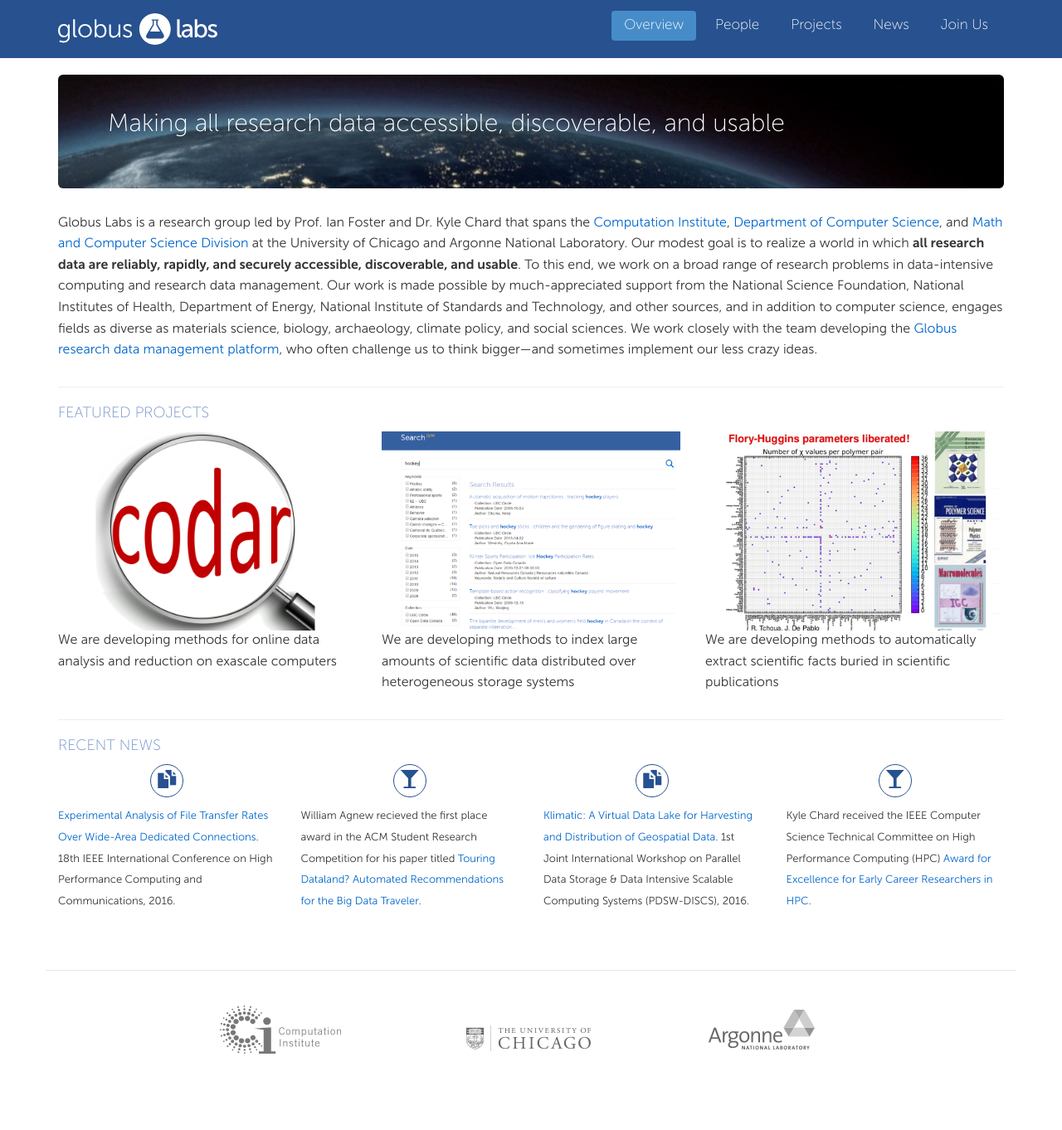
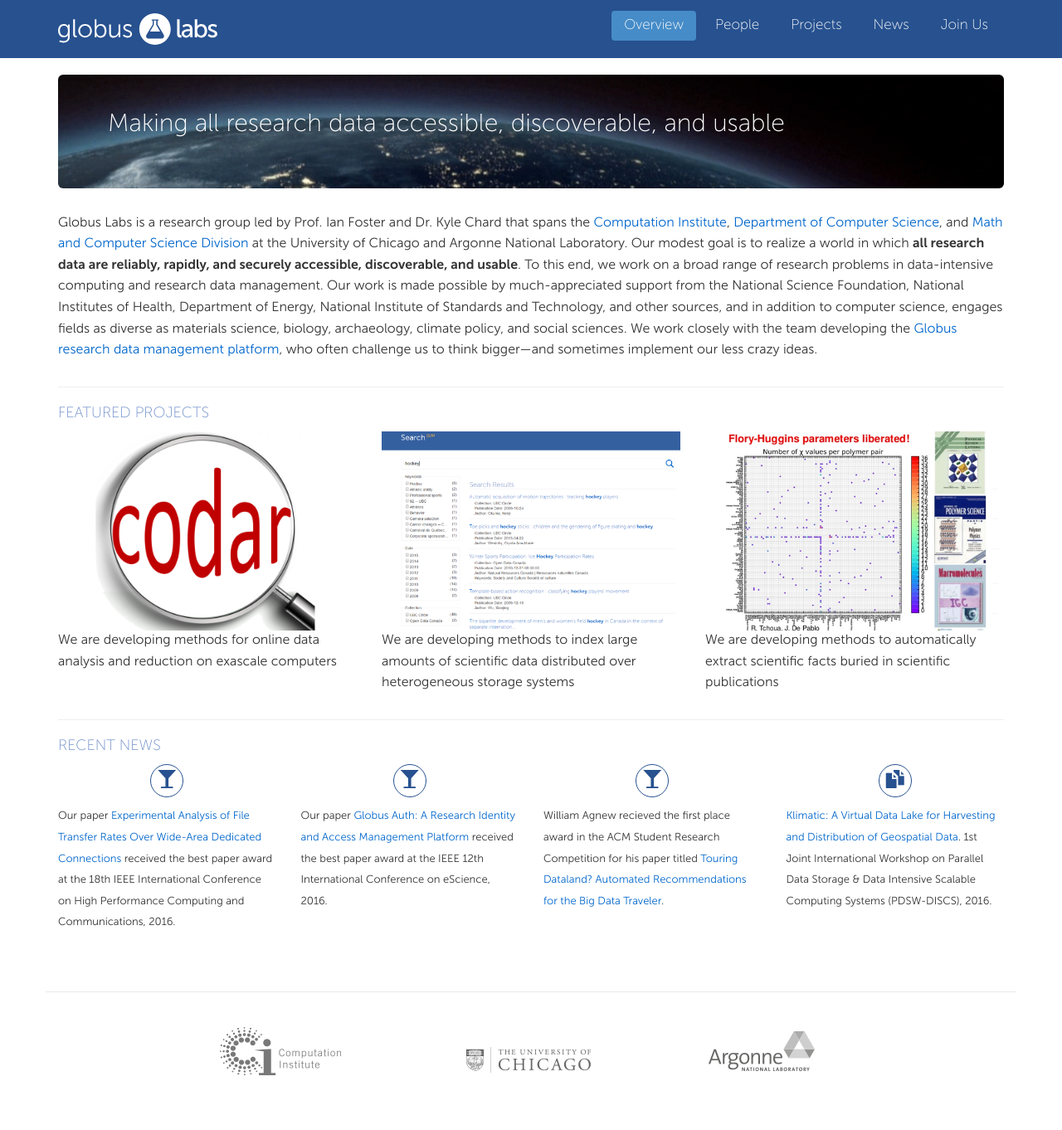
Before and after one commit to miketynes/globus-labs.github.io, a Jekyll site: the page built from index.html, in a window 1280 px wide. Shown: the whole page at 83% size. Built offline with Jekyll 4.4.1, drawn with Linux system fonts in a browser that asks for light colours; nearby versions of some CDN libraries; before the commit the page ends 1336 px from its top, so only the background shows below that.

Commit message:
Updating recent paper awards.

```diff
--- a/_posts/2016-12-20-experimental-ftr.markdown
+++ b/_posts/2016-12-20-experimental-ftr.markdown
@@ -2,6 +2,6 @@
 layout: post
 title: "Experimental Analysis of File Transfer Rates Over Wide-Area Dedicated Connections"
 date:  2016-12-20 00:00:01 -0700
-type: paper
+type: award
 ---
-[Experimental Analysis of File Transfer Rates Over Wide-Area Dedicated Connections](https://www.researchgate.net/publication/311574466_Experimental_Analysis_of_File_Transfer_Rates_Over_Wide-Area_Dedicated_Connections). 18th IEEE International Conference on High Performance Computing and Communications, 2016.
+Our paper [Experimental Analysis of File Transfer Rates Over Wide-Area Dedicated Connections](https://www.researchgate.net/publication/311574466_Experimental_Analysis_of_File_Transfer_Rates_Over_Wide-Area_Dedicated_Connections) received the best paper award at the 18th IEEE International Conference on High Performance Computing and Communications, 2016.
```
Also changed, not shown: _posts/2016-11-26-globus-auth.markdown (added, +7 -0 lines).
